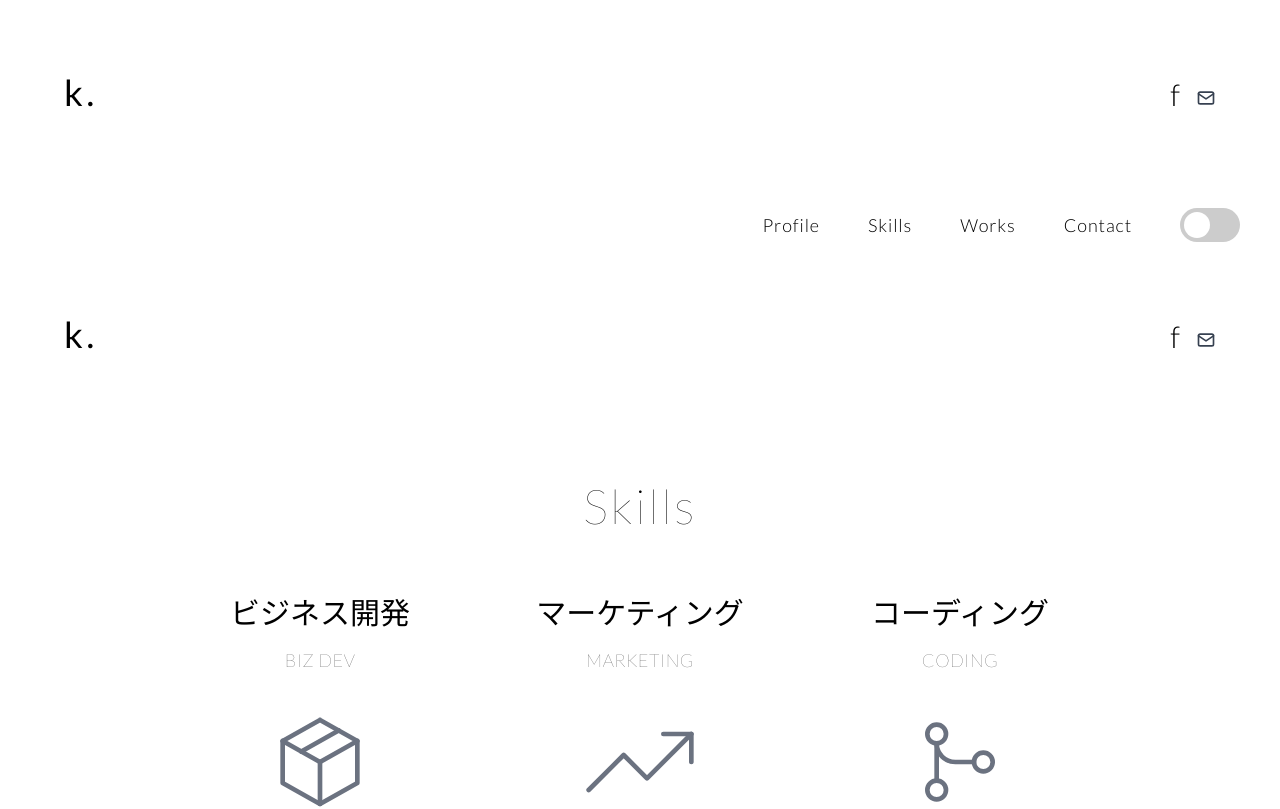
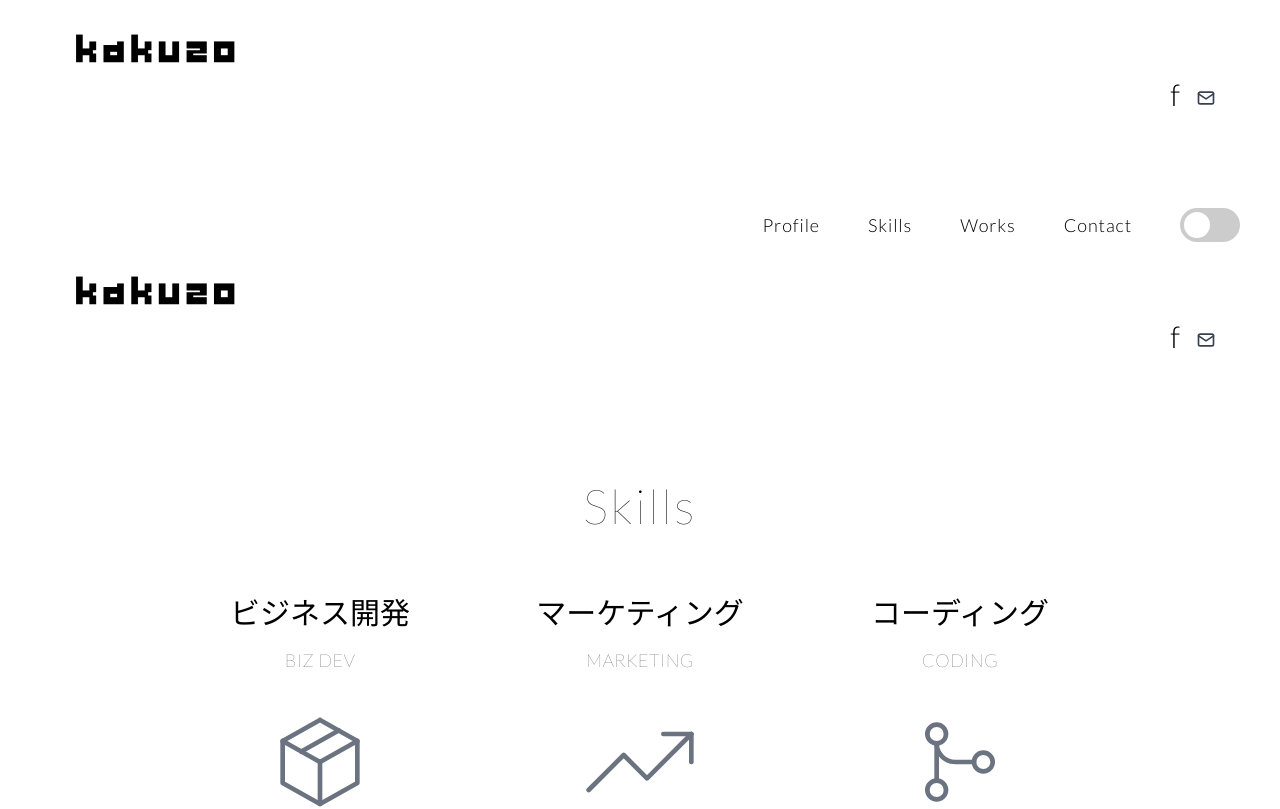
Before and after one commit to ryotya/kakuzo.portfolio, a Next.js app: page /components/logoSection in a window 1280 px wide. Shown: the top 809 px of the page. Built offline with nearby package versions, Linux system fonts and the light colour scheme.

Commit message:
Add Logo

```diff
--- a/pages/components/logoSection.js
+++ b/pages/components/logoSection.js
@@ -1,3 +1,5 @@
+import Image from "next/image";
+import Logo from "../../public/images/kakuzo-logo.png";
 import Link from "next/link";
 
 const logoSection = () => {
@@ -6,7 +8,7 @@ const logoSection = () => {
       <div>
         <Link href="/#">
           <a>
-            <p className="text-4xl font-medium tracking-widest">k.</p>
+            <Image src={Logo} width={180} height={110} alt="" />
           </a>
         </Link>
       </div>
```
Also changed, not shown: public/images/kakuzo-logo.png (added).
